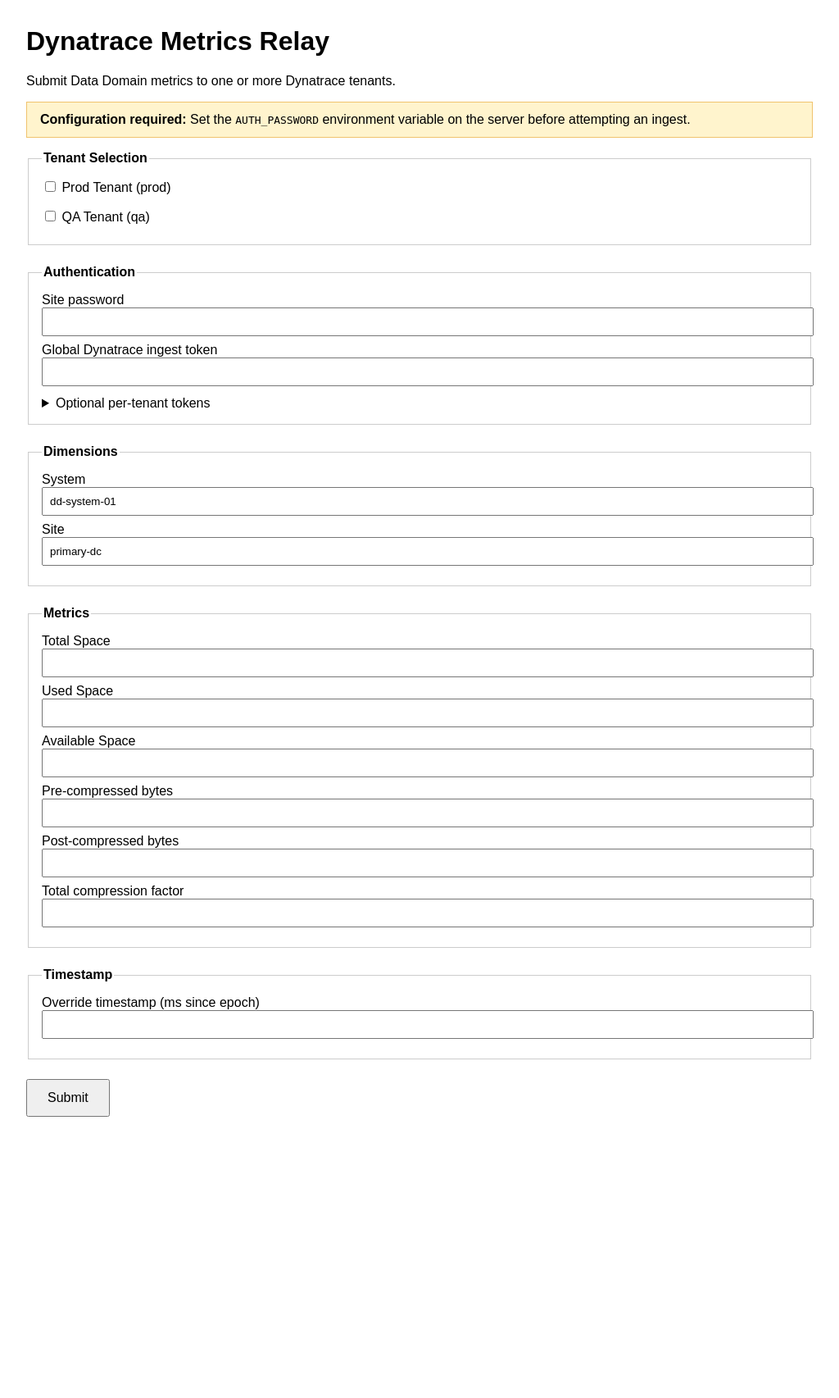
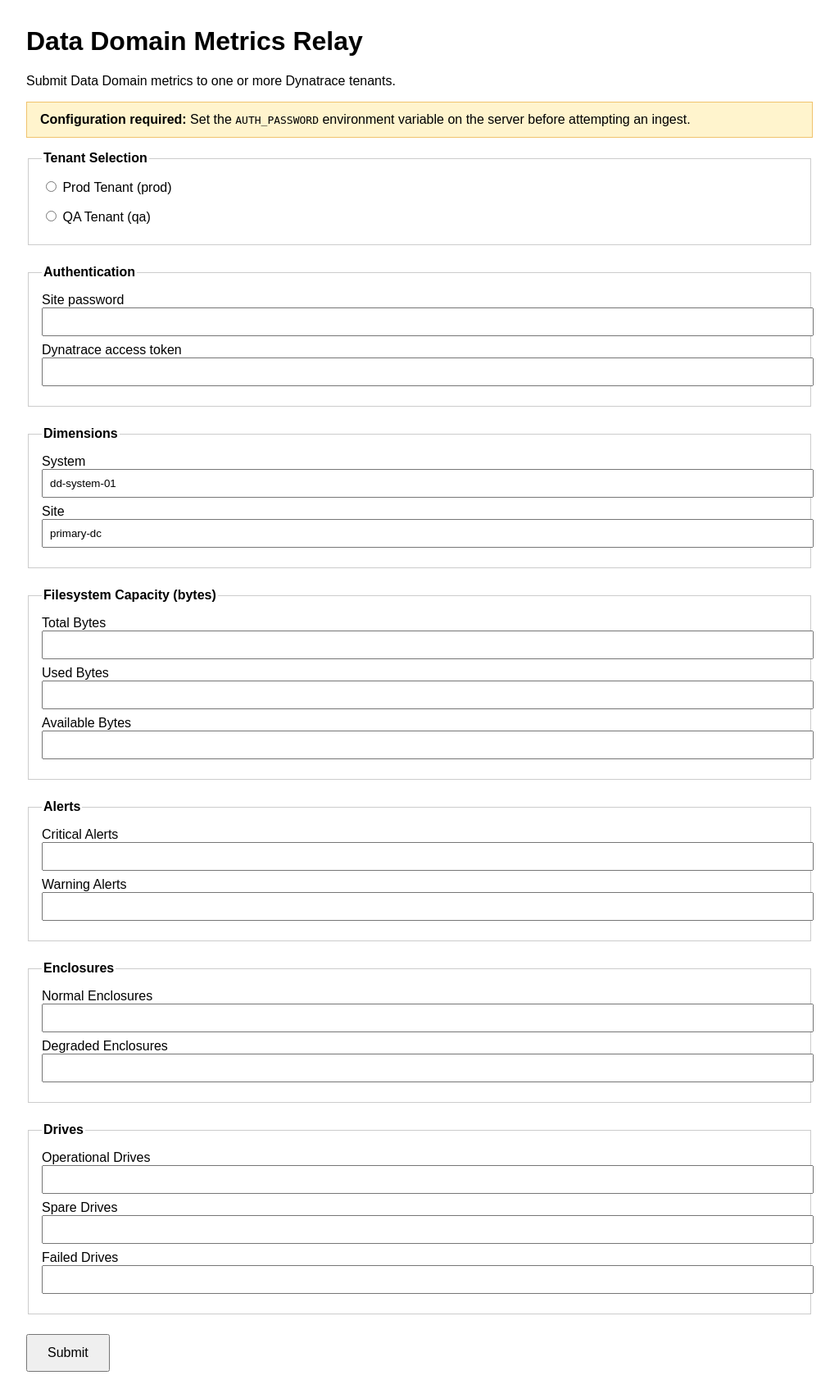
Before and after one commit to agnosticobservability/dt-relay, a Flask app: page /dt-relay/datadomain/ in a window 1280 px wide. Shown: the whole page at 82% size, without its empty margins (0-1024 px from the left). Before the commit the page ends 1362 px from the top, so only its background shows below. Run offline with Flask 3, Linux system fonts and the light colour scheme.

Commit message:
Add Data Domain disk metrics and format payload

```diff
--- a/apps/datadomain/metrics.py
+++ b/apps/datadomain/metrics.py
@@ -3,13 +3,61 @@ from typing import Dict, List
 from server import util
 
 
-SPACE_UNITS = {
-    "totalSpace": "TiB",
-    "usedSpace": "TiB",
-    "availableSpace": "TiB",
-}
+METRIC_GROUPS = (
+    (
+        "# Filesystem capacity (bytes)",
+        (
+            ("filesystem.used.bytes", "usedBytes"),
+            ("filesystem.available.bytes", "availableBytes"),
+            ("filesystem.total.bytes", "totalBytes"),
+        ),
+    ),
+    (
+        "# Alerts",
+        (
+            ("alerts.critical.count", "criticalAlerts"),
+            ("alerts.warning.count", "warningAlerts"),
+        ),
+    ),
+    (
+        "# Enclosures",
+        (
+            ("enclosures.normal.count", "enclosuresNormal"),
+            ("enclosures.degraded.count", "enclosuresDegraded"),
+        ),
+    ),
+    (
+        "# Drives",
+        (
+            ("drives.operational.count", "drivesOperational"),
+            ("drives.spare.count", "drivesSpare"),
+            ("drives.failed.count", "drivesFailed"),
+        ),
+    ),
+)
 
 
-def build_lines(form_data: Dict[str, str], metric_prefix: str, dims: Dict[str, str], timestamp_ms: int) -> List[str]:
-    builder = util.MetricsBuilder(metric_prefix=metric_prefix, dims=dims, timestamp_ms=timestamp_ms)
-    return builder.from_form(form_data, units=SPACE_UNITS)
+def build_lines(
+    form_data: Dict[str, str],
+    metric_prefix: str,
+    dims: Dict[str, str],
+    timestamp_ms: int,
+) -> List[str]:
+    builder = util.MetricsBuilder(
+        metric_prefix=metric_prefix,
+        dims=dims,
+        timestamp_ms=None,
+    )
+
+    lines: List[str] = []
+    for heading, metrics in METRIC_GROUPS:
+        group_lines: List[str] = []
+        for suffix, form_key in metrics:
+            group_lines.extend(
+                builder.build_line(suffix, form_data.get(form_key))
+            )
+        if group_lines:
+            lines.append(heading)
+            lines.extend(group_lines)
+
+    return lines
--- a/apps/datadomain/routes.py
+++ b/apps/datadomain/routes.py
@@ -33,7 +33,6 @@ def form():
         tenants=tenant_list,
         error=error,
         selected_tenants=selected,
-        require_global_token=False,
         form_defaults=defaults,
         auth_configured=bool(current_app.config.get("AUTH_PASSWORD")),
     )
@@ -61,9 +60,11 @@ def ingest():
     if not tenant_ids:
         return redirect(url_for("datadomain.form", error="Select at least one tenant."))
 
-    global_token = form_data.get("dt_token")
+    dt_token = form_data.get("dt_token")
+    if not dt_token:
+        return redirect(url_for("datadomain.form", error="Provide a Dynatrace access token."))
 
-    timestamp_ms = _parse_timestamp(form_data.get("ts"))
+    timestamp_ms = util.current_time_ms()
 
     tenant_results: List[Dict[str, object]] = []
     overall_success = True
@@ -78,21 +79,6 @@ def ingest():
                     "label": tenant_id,
                     "status": "n/a",
                     "message": "Unknown tenant",
-                    "success": False,
-                    "lines": "",
-                }
-            )
-            overall_success = False
-            continue
-
-        token_override = form_data.get(f"dt_token__{tenant.id}")
-        token_to_use = token_override or global_token
-        if not token_to_use:
-            tenant_results.append(
-                {
-                    "label": tenant.label,
-                    "status": "n/a",
-                    "message": "Missing token",
                     "success": False,
                     "lines": "",
                 }
@@ -124,7 +110,7 @@ def ingest():
             continue
 
         try:
-            response = util.post_metrics(tenant, token_to_use, lines)
+            response = util.post_metrics(tenant, dt_token, lines)
             success = response.status_code in (200, 202)
             message = "Ingest accepted" if success else response.text or "Ingest failed"
             logger.info(
@@ -177,21 +163,15 @@ def _form_defaults():
     defaults = {
         "system": request.args.get("system") or current_app.config["DEFAULT_DIM_SYSTEM"],
         "site": request.args.get("site") or current_app.config["DEFAULT_DIM_SITE"],
-        "totalSpace": request.args.get("totalSpace", ""),
-        "usedSpace": request.args.get("usedSpace", ""),
-        "availableSpace": request.args.get("availableSpace", ""),
-        "preComp": request.args.get("preComp", ""),
-        "postComp": request.args.get("postComp", ""),
-        "totalCompFactor": request.args.get("totalCompFactor", ""),
-        "ts": request.args.get("ts", ""),
+        "totalBytes": request.args.get("totalBytes", ""),
+        "usedBytes": request.args.get("usedBytes", ""),
+        "availableBytes": request.args.get("availableBytes", ""),
+        "criticalAlerts": request.args.get("criticalAlerts", ""),
+        "warningAlerts": request.args.get("warningAlerts", ""),
+        "enclosuresNormal": request.args.get("enclosuresNormal", ""),
+        "enclosuresDegraded": request.args.get("enclosuresDegraded", ""),
+        "drivesOperational": request.args.get("drivesOperational", ""),
+        "drivesSpare": request.args.get("drivesSpare", ""),
+        "drivesFailed": request.args.get("drivesFailed", ""),
     }
     return defaults
-
-
-def _parse_timestamp(ts_value: str) -> int:
-    if ts_value:
-        try:
-            return int(float(ts_value))
-        except ValueError:
-            pass
-    return util.current_time_ms()
--- a/apps/datadomain/templates/form.html
+++ b/apps/datadomain/templates/form.html
@@ -2,7 +2,7 @@
 <html lang="en">
 <head>
   <meta charset="utf-8">
-  <title>Dynatrace Metrics Relay</title>
+  <title>Data Domain Metrics Relay</title>
   <meta name="viewport" content="width=device-width, initial-scale=1">
   <style>
     body { font-family: sans-serif; margin: 2rem; max-width: 960px; }
@@ -14,11 +14,10 @@
     .error { color: #b30000; margin-bottom: 1rem; font-weight: bold; }
     .warning { background: #fff4cd; border: 1px solid #f0c36d; padding: 0.75rem 1rem; margin-bottom: 1rem; }
     button { padding: 0.75rem 1.5rem; font-size: 1rem; }
-    .tokens details { margin-top: 0.75rem; }
   </style>
 </head>
 <body>
-  <h1>Dynatrace Metrics Relay</h1>
+  <h1>Data Domain Metrics Relay</h1>
   <p>Submit Data Domain metrics to one or more Dynatrace tenants.</p>
   {% if not auth_configured %}
     <div class="warning">
@@ -35,7 +34,7 @@
       <div class="checkbox-group">
         {% for tenant in tenants %}
           <label>
-            <input type="checkbox" name="tenant_ids" value="{{ tenant.id }}" {% if tenant.id in selected_tenants %}checked{% endif %}>
+            <input type="radio" name="tenant_ids" value="{{ tenant.id }}" {% if tenant.id in selected_tenants %}checked{% endif %}>
             {{ tenant.label }} ({{ tenant.id }})
           </label>
         {% endfor %}
@@ -47,19 +46,9 @@
       <label>Site password
         <input type="password" name="auth_password" required>
       </label>
-      <label>Global Dynatrace ingest token
-        <input type="password" name="dt_token" {% if require_global_token %}required{% endif %}>
+      <label>Dynatrace access token
+        <input type="password" name="dt_token" required>
       </label>
-      <div class="tokens">
-        <details>
-          <summary>Optional per-tenant tokens</summary>
-          {% for tenant in tenants %}
-            <label>{{ tenant.label }} override
-              <input type="password" name="dt_token__{{ tenant.id }}">
-            </label>
-          {% endfor %}
-        </details>
-      </div>
     </fieldset>
 
     <fieldset>
@@ -73,31 +62,48 @@
     </fieldset>
 
     <fieldset>
-      <legend>Metrics</legend>
-      <label>Total Space
-        <input type="text" name="totalSpace" value="{{ form_defaults.totalSpace }}">
+      <legend>Filesystem Capacity (bytes)</legend>
+      <label>Total Bytes
+        <input type="number" name="totalBytes" value="{{ form_defaults.totalBytes }}" min="0" step="1">
       </label>
-      <label>Used Space
-        <input type="text" name="usedSpace" value="{{ form_defaults.usedSpace }}">
+      <label>Used Bytes
+        <input type="number" name="usedBytes" value="{{ form_defaults.usedBytes }}" min="0" step="1">
       </label>
-      <label>Available Space
-        <input type="text" name="availableSpace" value="{{ form_defaults.availableSpace }}">
-      </label>
-      <label>Pre-compressed bytes
-        <input type="text" name="preComp" value="{{ form_defaults.preComp }}">
-      </label>
-      <label>Post-compressed bytes
-        <input type="text" name="postComp" value="{{ form_defaults.postComp }}">
-      </label>
-      <label>Total compression factor
-        <input type="text" name="totalCompFactor" value="{{ form_defaults.totalCompFactor }}">
+      <label>Available Bytes
+        <input type="number" name="availableBytes" value="{{ form_defaults.availableBytes }}" min="0" step="1">
       </label>
     </fieldset>
 
     <fieldset>
-      <legend>Timestamp</legend>
-      <label>Override timestamp (ms since epoch)
-        <input type="text" name="ts" value="{{ form_defaults.ts }}">
+      <legend>Alerts</legend>
+      <label>Critical Alerts
+        <input type="number" name="criticalAlerts" value="{{ form_defaults.criticalAlerts }}" min="0" step="1">
+      </label>
+      <label>Warning Alerts
+        <input type="number" name="warningAlerts" value="{{ form_defaults.warningAlerts }}" min="0" step="1">
+      </label>
+    </fieldset>
+
+    <fieldset>
+      <legend>Enclosures</legend>
+      <label>Normal Enclosures
+        <input type="number" name="enclosuresNormal" value="{{ form_defaults.enclosuresNormal }}" min="0" step="1">
+      </label>
+      <label>Degraded Enclosures
+        <input type="number" name="enclosuresDegraded" value="{{ form_defaults.enclosuresDegraded }}" min="0" step="1">
+      </label>
+    </fieldset>
+
+    <fieldset>
+      <legend>Drives</legend>
+      <label>Operational Drives
+        <input type="number" name="drivesOperational" value="{{ form_defaults.drivesOperational }}" min="0" step="1">
+      </label>
+      <label>Spare Drives
+        <input type="number" name="drivesSpare" value="{{ form_defaults.drivesSpare }}" min="0" step="1">
+      </label>
+      <label>Failed Drives
+        <input type="number" name="drivesFailed" value="{{ form_defaults.drivesFailed }}" min="0" step="1">
       </label>
     </fieldset>
 
```
Also changed, not shown: server/util.py (+29 -20 lines).
